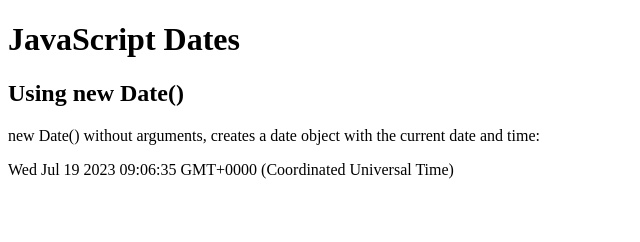
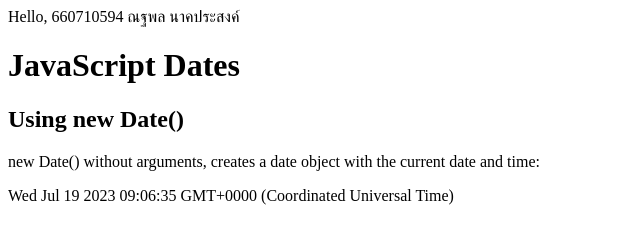
Before and after one commit to 660710594/517101_594, a plain HTML site: page index.html in a window 1280 px wide. Shown: the whole page, without its empty margins (0-640 px from the left). Drawn offline with Linux system fonts and the light colour scheme.

Commit message:
add ID and Name
เพิ่มบรรทัดที่แสดงรหัสนักศึกษาและชื่อนามสกุล

```diff
--- a/index.html
+++ b/index.html
@@ -1,7 +1,8 @@
 <!DOCTYPE html>
 <html>
+
 <body>
-
+Hello, 660710594 ณฐพล นาคประสงค์
 <h1>JavaScript Dates</h1>
 <h2>Using new Date()</h2>
 <p>new Date() without arguments, creates a date object with the current date and time:</p>
```
